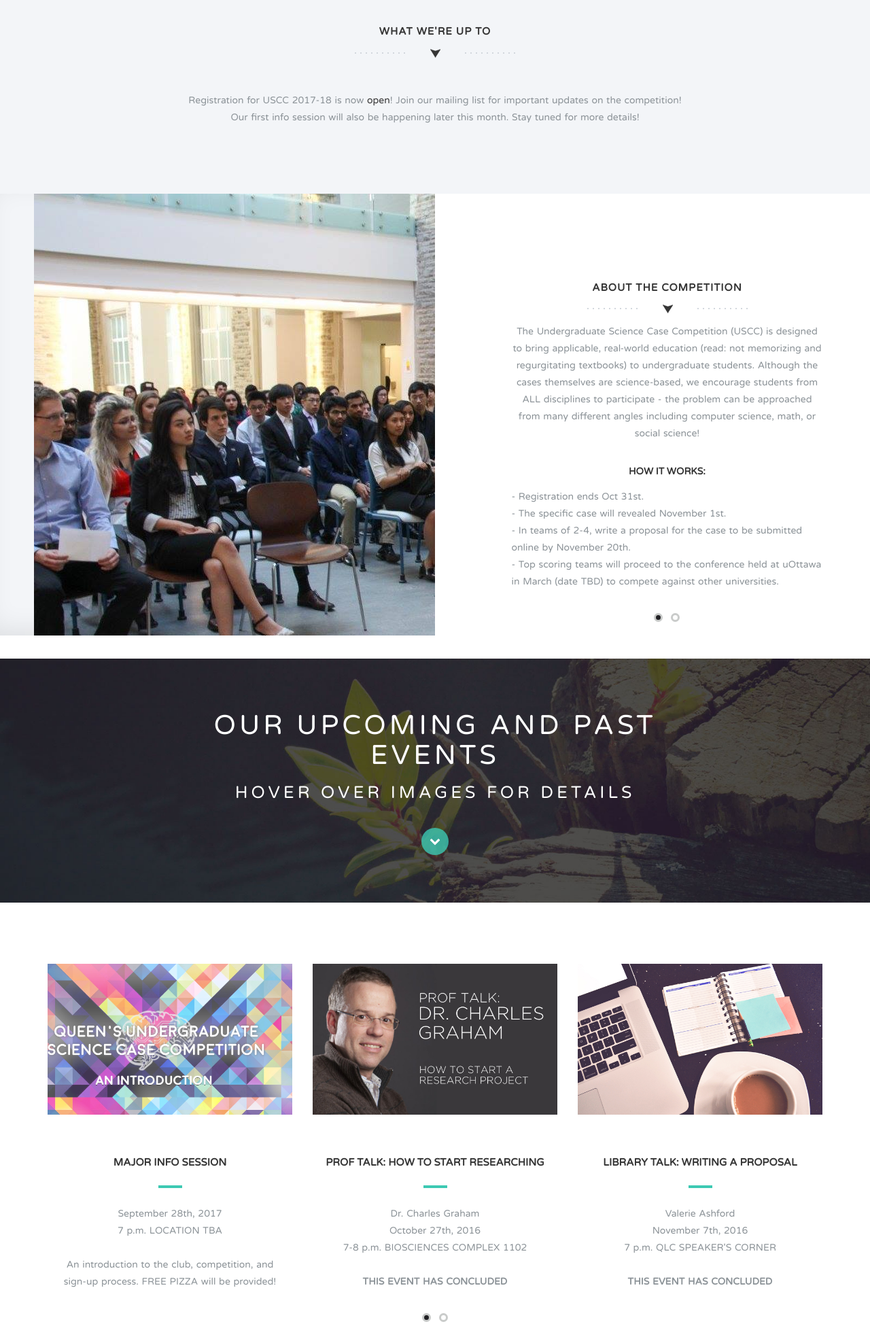
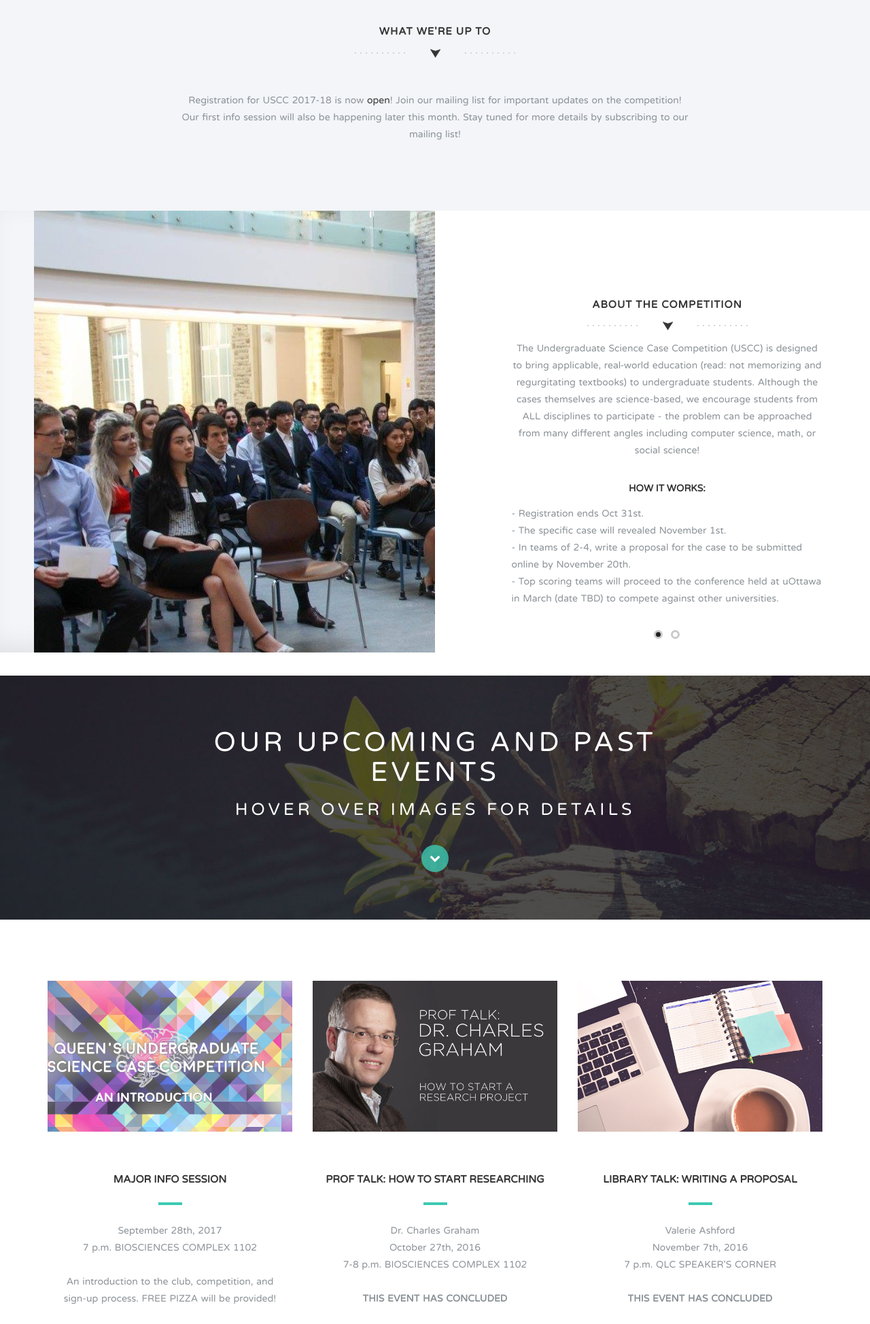
Before and after one commit to hamhex/uscc, a plain HTML site: page index.html in a window 1280 px wide. Shown: the part 1000-2948 px from the top of the page at 68% size. Drawn offline with nearby package versions, Linux system fonts and the light colour scheme.

Commit message:
Updated event information

```diff
--- a/index.html
+++ b/index.html
@@ -69,7 +69,7 @@
             <div class="row">
               <div class="col-md-8 col-md-offset-2 wp1">
                 <h1 class="arrow">What we're up to</h1>
-                <p>Registration for USCC 2017-18 is now <a href="http://scinapsescience.com/register">open</a>! Join our mailing list for important updates on the competition! Our first info session will also be happening later this month. Stay tuned for more details!</p>
+                <p>Registration for USCC 2017-18 is now <a href="http://scinapsescience.com/register">open</a>! Join our mailing list for important updates on the competition! Our first info session will also be happening later this month. Stay tuned for more details by subscribing to our mailing list!</p>
               </div>
             </div>
           </div>
@@ -151,7 +151,7 @@
                         </div>
                       </div>
                       <h2>major info session</h2>
-                        <p>September 28th, 2017<br>7 p.m. LOCATION TBA<br><br>An introduction to the club, competition, and<br>sign-up process. FREE PIZZA will be provided!</p>
+                        <p>September 28th, 2017<br>7 p.m. BIOSCIENCES COMPLEX 1102<br><br>An introduction to the club, competition, and<br>sign-up process. FREE PIZZA will be provided!</p>
                     </div>
                     <div class="col-md-4 wp4 delay-05s">
                       <div class="overlay-effect effects clearfix">
```
